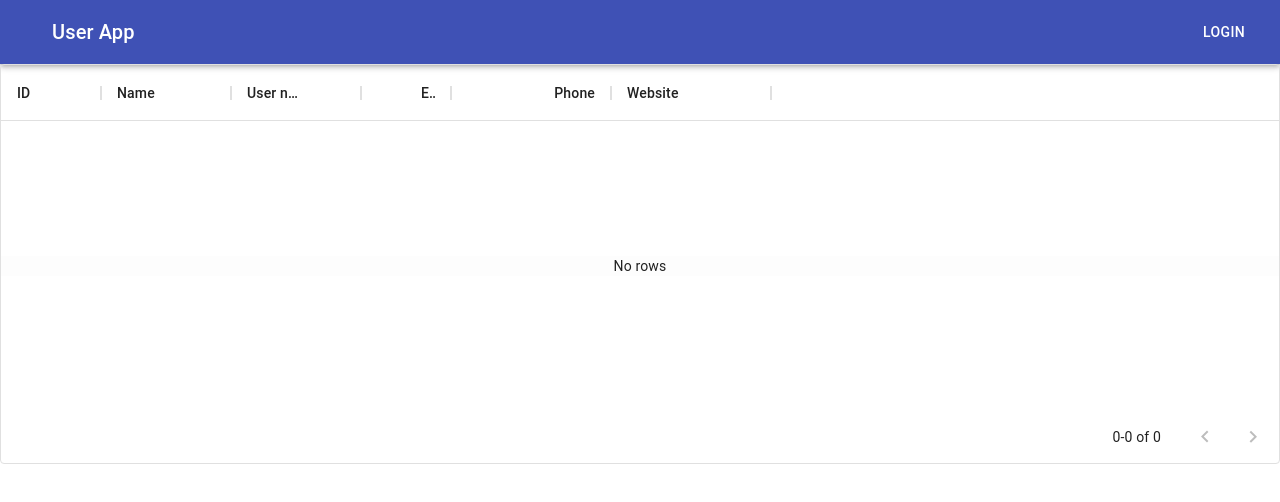
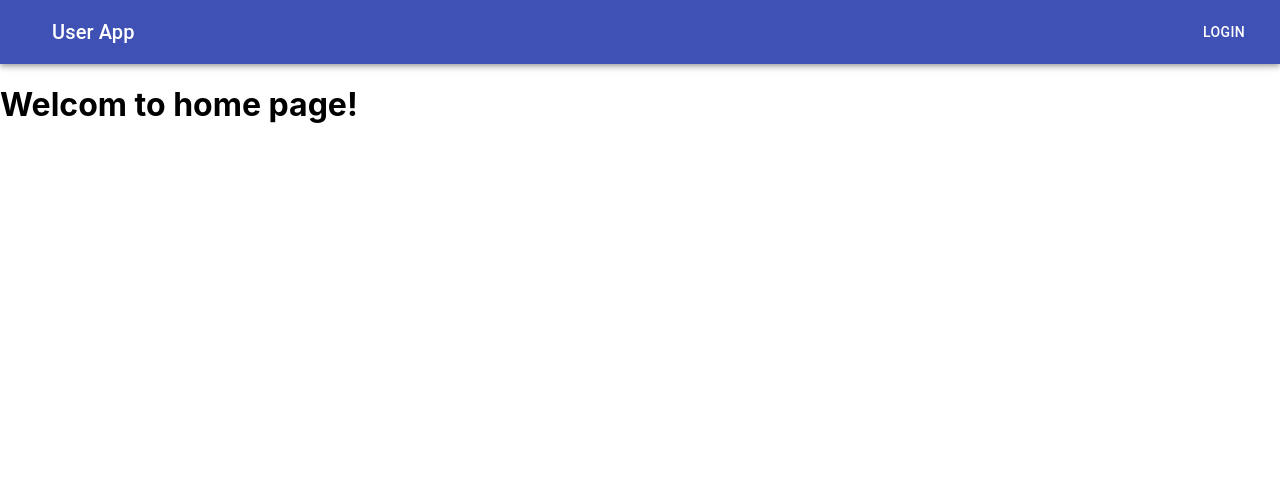
Before and after one commit to HelloWoooooorld/ListOfPeople, a React (Create React App) app: page / in a window 1280 px wide. Shown: the top 502 px of the page. Built offline with nearby package versions, Linux system fonts and the light colour scheme; no server answers.

Commit message:
refactor small

```diff
--- a/src/App.js
+++ b/src/App.js
@@ -1,14 +1,11 @@
-import Routes from './Routes'
-import Header from './components/header'
+import Routes from './Routes';
 
 function App() {
   return (
     <>
-      <Header />
-      <Routes />
+      <Routes/>
     </>
   );
 }
 
-
 export default App;
--- a/src/ProtectedRoute.js
+++ /dev/null
@@ -1,26 +0,0 @@
-import React from "react";
-import { Route, Redirect } from "react-router-dom";
-
-function ProtectedRoute({
-  component: Component,
-  isAuthenticated: isAuthenticated,
-  logout: logout,
-  ...rest
-}) {
-  return (
-    <Route
-      {...rest}
-      render={(props) => {
-        if (isAuthenticated) {
-          return <Component logout={logout} />;
-        } else {
-          return (
-            <Redirect to={{ pathname: "/", state: { from: props.location } }} />
-          );
-        }
-      }}
-    />
-  );
-}
-
-export default ProtectedRoute;
--- a/src/Routes.js
+++ b/src/Routes.js
@@ -1,53 +1,51 @@
-import React, { useState } from "react";
 import {
     BrowserRouter as Router,
     Route,
     Switch,
     Redirect,
-    Link,
 } from "react-router-dom";
+import Login from './pages/Login/index';
+import Home from './pages/Home/index'
+import Table from './pages/Table/index';
+import TableId from './pages/TableId/index'
+import Header from './components/header';
+import {useState} from 'react'
 
-import ProtectedRoute from "./ProtectedRoute";
-import Home from "./screens/home";
-import Login from "./screens/login";
-// import Header from './components/header'
+const Routes = () => {
 
-function Routes() {
-    const [isAuthenticated, setIsAuthenticated] = useState(false);
+    const [auth, setAuth] = useState(false)
+    const signIn = () => setAuth(true)
+    const signOut = () => setAuth(false)
 
-    const login = () => {
-        setIsAuthenticated(true);
-    };
 
-    const logout = () => {
-        setIsAuthenticated(false);
-    };
-    const AuthContext = React.createContext(isAuthenticated);
+
+
+    const PrivateRoute = ({ component: Component, ...rest }) => (
+        <Route {...rest} render={(props) => (
+            auth ? <Component {...props} /> : <Redirect to='/login' />
+        )}
+
+        />
+    )
+
     return (
-        <div>
-            <Router>
-                {/* <Switch>
-                    <Route path="/login" component={Login} />
-                    <Route path="/" exact >
-                        {isAuthenticated ?
-                            <Redirect to="/" />
-                            : <Redirect to="/" />}
-                    </Route>
-                    <ProtectedRoute
-                        isAuthenticated={isAuthenticated}
-                        path="/"
-                        logout={logout}
-                        component={Header}
-                    />
-                </Switch> */}
-                <Switch>
-                    <Route path='/login' component={Login}/>
-                    <Route path='/' component={Home}/>
-                    {/* <Route path='/user/:id' component={UserId} */}
-                </Switch>
-            </Router>
-        </div>
-    );
+        <Router>
+            <Header isauth={auth} signout={signOut} />
+            <Switch>
+                <Route exact path='/'  >
+                    <Home />
+                </Route>
+                <Route path='/login'>
+                    <Login auth={signIn} />
+                </Route>
+                <Route path='/table/:id' >
+                    <TableId />
+                </Route>
+                <PrivateRoute path='/table' component={Table} />
+            </Switch>
+        </Router>
+
+    )
 }
 
 export default Routes;
--- a/src/components/header/index.js
+++ b/src/components/header/index.js
@@ -1,12 +1,14 @@
-import React from 'react';
 import { makeStyles } from '@material-ui/core/styles';
 import AppBar from '@material-ui/core/AppBar';
 import Toolbar from '@material-ui/core/Toolbar';
 import Typography from '@material-ui/core/Typography';
 import Button from '@material-ui/core/Button';
 import IconButton from '@material-ui/core/IconButton';
-import {Link} from 'react-router-dom';
- const useStyles = makeStyles((theme) => ({
+import {
+    BrowserRouter as Router,
+    Link
+} from "react-router-dom";
+const useStyles = makeStyles((theme) => ({
     root: {
         flexGrow: 1,
     },
@@ -18,24 +20,42 @@ import {Link} from 'react-router-dom';
     },
 }));
 
-const Header = ({ isAuthenticated, logout }) => {
+const Header = ({ isauth, signout }) => {
     const classes = useStyles();
 
     return (
         <div className={classes.root}>
             <AppBar position="static">
                 <Toolbar>
-                    <IconButton edge="start" className={classes.menuButton} color="inherit" aria-label="menu">
-                    </IconButton>
+                    <IconButton
+                        edge="start"
+                        className={classes.menuButton}
+                        color="inherit"
+                        aria-label="menu"
+                    ></IconButton>
                     <Typography variant="h6" className={classes.title}>
                         User App
                     </Typography>
-                    {isAuthenticated ? <Button color="inherit" onClick={logout}>Logout</Button> : <Button color="inherit">Login</Button>}
+                    <Router>
+                        {isauth ? (
+                            <>
+                                <Button color="inherit" onClick={signout}>
+                                    <Link to="/">Logout</Link>
+                                </Button>
+                                <Button color="inherit" >
+                                    <Link to="/table">Table</Link>
+                                </Button>
+                            </>
+                        ) : (
+                            <Button color="inherit">
+                                <Link to="/login">Login</Link>
+                            </Button>
+                        )}
+                    </Router>
                 </Toolbar>
             </AppBar>
         </div>
     );
-}
+};
 
-
-export default Header
+export default Header;
--- a/src/index.css
+++ b/src/index.css
@@ -12,8 +12,8 @@ code {
     monospace;
 }
 
-
 a {
   text-decoration: none;
   color: #fff;
+  font-weight: 500;
 }
--- a/src/index.js
+++ b/src/index.js
@@ -2,17 +2,10 @@ import React from 'react';
 import ReactDOM from 'react-dom';
 import './index.css';
 import App from './App';
-import { BrowserRouter } from 'react-router-dom';
 
 ReactDOM.render(
   <React.StrictMode>
-    <BrowserRouter>
-      <App />
-    </BrowserRouter>
+    <App />
   </React.StrictMode>,
   document.getElementById('root')
 );
-
-// If you want to start measuring performance in your app, pass a function
-// to log results (for example: reportWebVitals(console.log))
-// or send to an analytics endpoint. Learn more: https://bit.ly/CRA-vitals
--- /dev/null
+++ b/src/pages/Home/index.js
@@ -0,0 +1,6 @@
+const Home = () => {
+    return <h1>Welcom to home page!</h1>
+}
+
+
+export default Home
--- a/src/screens/login/index.js
+++ b/src/pages/Login/index.js
@@ -5,6 +5,8 @@ import TextField from '@material-ui/core/TextField';
 import { makeStyles } from '@material-ui/core/styles';
 import Avatar from '@material-ui/core/Avatar';
 import LockOutlinedIcon from '@material-ui/icons/LockOutlined';
+import { useHistory } from "react-router-dom";
+
 
 const validationSchema = yup.object({
     email: yup
@@ -38,8 +40,10 @@ const useStyles = makeStyles((theme) => ({
 
 }));
 
-const Login = () => {
+const Login = ({auth}) => {
     const classes = useStyles();
+    let history = useHistory();
+
     const formik = useFormik({
         initialValues: {
             email: 'foobar@example.com',
@@ -47,6 +51,8 @@ const Login = () => {
         },
         validationSchema: validationSchema,
         onSubmit: (values) => {
+            auth();
+            history.push("/table");
             console.log(JSON.stringify(values, null, 2));
         },
     });
--- /dev/null
+++ b/src/pages/Table/index.js
@@ -0,0 +1,7 @@
+const Table = () => {
+    return (
+        <h1>Protected</h1>
+    )
+}
+
+export default Table
--- /dev/null
+++ b/src/pages/TableId/index.js
@@ -0,0 +1,14 @@
+import { useState, useEffect } from "react";
+
+const TableId = () => {
+    // const [user, setUser] = useState([])
+
+    // useEffect(() => {
+    //     fetch()
+    // },[])
+    return (
+        <h1>TableId</h1>
+    )
+}
+
+export default TableId;
--- a/src/screens/home/index.js
+++ /dev/null
@@ -1,46 +0,0 @@
-import { useEffect, useState } from "react";
-import { DataGrid } from '@material-ui/data-grid';
-
-const Home = () => {
-
-    const [datas, setDatas] = useState([]);
-
-    useEffect(() => {
-        fetch('https://jsonplaceholder.typicode.com/users')
-            .then((response) => response.json())
-            .then((data) => setDatas(data))
-            .catch((error) => console.log(error.message));
-    }, []);
-
-    const columns = [
-        { field: 'id', headerName: 'ID', width: 100 },
-        { field: 'name', headerName: 'Name', width: 130 },
-        { field: 'username', headerName: 'User name', width: 130 },
-        {
-            field: 'email',
-            headerName: 'Emai',
-            type: 'number',
-            width: 90,
-        },
-        {
-            field: 'phone',
-            headerName: 'Phone',
-            type: 'number',
-            width: 160,
-        },
-        {
-            field: 'website',
-            headerName: 'Website',
-            width: 160,
-        },
-    ];
-
-    return (
-        <div style={{ height: 400, width: '100%', textAlign: 'center' }}>
-            <DataGrid rows={datas} columns={columns} pageSize={5} />
-        </div>
-    );
-
-}
-
-export default Home;
```
